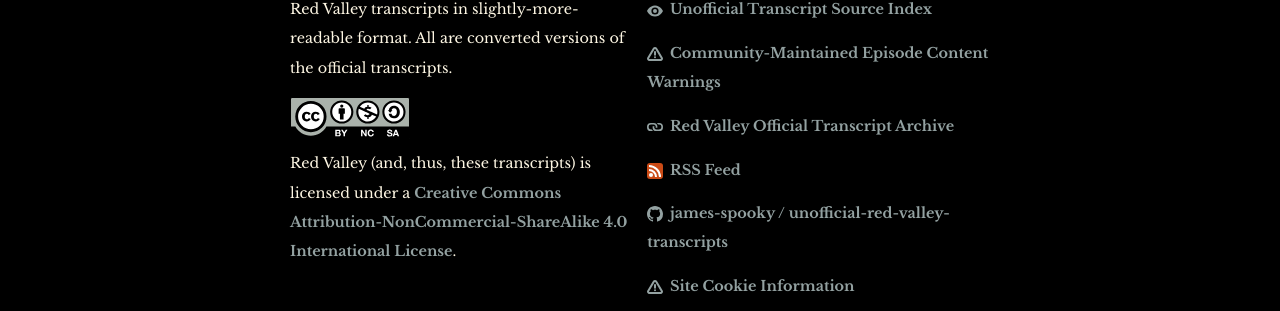
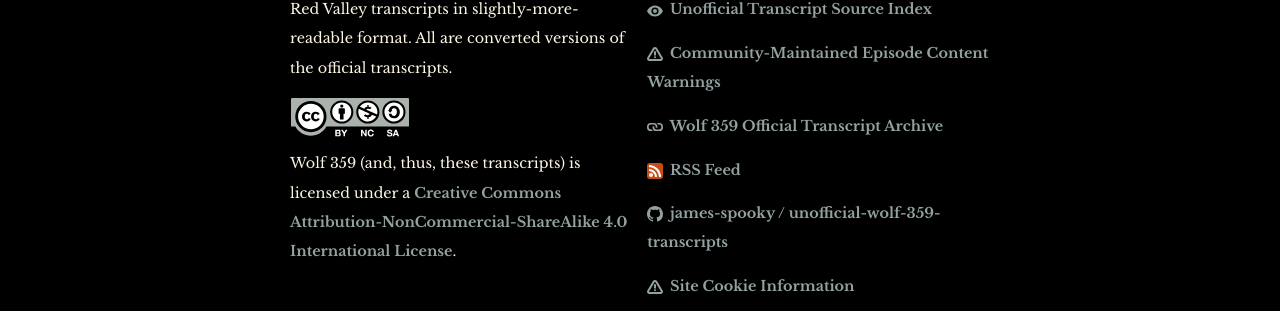
Before and after one commit to spooky-james/unofficial-wolf-359-transcripts, a Jekyll site: the page built from index.html, in a window 1280 px wide. Shown: the part 652-963 px from the top of the page. Built offline with Jekyll 4.4.1, drawn with Linux system fonts in a browser that asks for light colours.

Commit message:
Update footer.html

```diff
--- a/_includes/footer.html
+++ b/_includes/footer.html
@@ -5,7 +5,7 @@
 				<p>{{ site.description }}</p>
 				<p class="cc-license">
 					<a rel="license" href="http://creativecommons.org/licenses/by-nc-sa/4.0/" title="Creative Commons Attribution-NonCommercial-ShareAlike 4.0 International License"> {% include icon-cc-license.svg %}</a><br />
-					Red Valley (and, thus, these transcripts) is licensed under a <a href="http://creativecommons.org/licenses/by-nc-sa/4.0/">Creative Commons Attribution-NonCommercial-ShareAlike 4.0 International License</a>.
+					Wolf 359 (and, thus, these transcripts) is licensed under a <a href="http://creativecommons.org/licenses/by-nc-sa/4.0/">Creative Commons Attribution-NonCommercial-ShareAlike 4.0 International License</a>.
 				</p>
 			</div><!--/.footer-col-1-->
 			<div class="footer-col footer-col-2">
@@ -14,11 +14,11 @@
 
 				<p><a target="_blank" href="https://red-valley.fandom.com/wiki/Content_Warnings"><span class="icon icon--alert">{% include icon-alert.svg %}</span> Community-Maintained Episode Content Warnings</a></p>
 
-				<p><a target="_blank" href="https://www.redvalleypod.com/episodes.html"><span class="icon icon--link">{% include icon-link.svg %}</span> Red Valley Official Transcript Archive</a></p>
+				<p><a target="_blank" href="https://www.redvalleypod.com/episodes.html"><span class="icon icon--link">{% include icon-link.svg %}</span> Wolf 359 Official Transcript Archive</a></p>
 
 				<p><a href="{{ site.baseurl }}/feed.xml"><span class="icon icon--feed">{% include icon-feed.svg %}</span> RSS Feed</a></p>
 
-				<p><a target="_blank" href="https://github.com/james-spooky/unofficial-red-valley-transcripts"><span class="icon icon--github">{% include icon-github.svg %}</span> <span class="username">james-spooky / unofficial-red-valley-transcripts</span></a></p>
+				<p><a target="_blank" href="https://github.com/james-spooky/unofficial-wolf-359-transcripts"><span class="icon icon--github">{% include icon-github.svg %}</span> <span class="username">james-spooky / unofficial-wolf-359-transcripts</span></a></p>
 
 				<p><a target="_blank" href="{{ site.baseurl }}/cookies.html"><span class="icon icon--alert">{% include icon-alert.svg %}</span> Site Cookie Information</a></p>
 
```
